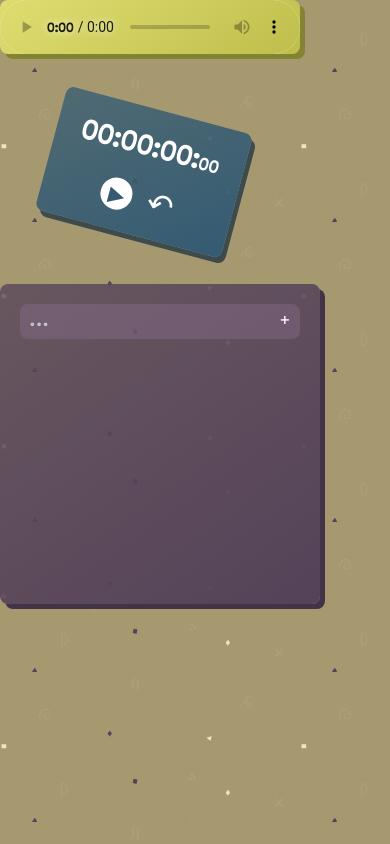
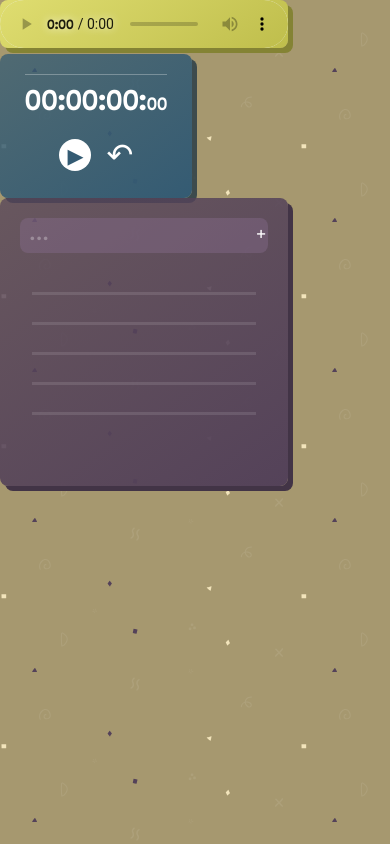
Before and after one commit to michaeland974/junk-drawer-app, a React (Vite) app in the folder client/: page / in a window 390 px wide. Built offline with nearby package versions, Linux system fonts and the light colour scheme.

Commit message:
style: Mobile styles updated for Notepad component

```diff
--- a/client/src/Components/MusicPlayer/styles/MusicPlayer.module.css
+++ b/client/src/Components/MusicPlayer/styles/MusicPlayer.module.css
@@ -1,6 +1,9 @@
 #player{
   --background-gradient: linear-gradient(145deg, #dfdd70,
                                          var(--secondary-green));
+  width: calc(var(--mobile-dimension) * 1.5);
+  height: calc(var(--mobile-dimension) * 0.25);
+
   background: var(--background-gradient);
   border-radius: var(--border-radius);
   box-shadow:  5px 5px 0px #848334;
--- a/client/src/Components/Notepad/Notepad.tsx
+++ b/client/src/Components/Notepad/Notepad.tsx
@@ -6,15 +6,26 @@ import { useNotes } from '../../hooks/useNotes';
 export const Notepad = () => {
   const [{input, list, setList,
           handleChange, handleAddNote, editNote}] = useNotes();
+  const isEmpty = (list.length === 0);
+
+  const Empty = () => {
+    return(
+      <div id={styles['empty']}>
+        {[...Array(5)].map((el) => <span className={styles['line']}></span>)}
+      </div>
+    );
+  };
 
   return (
     <div className={styles['container']}>
       <Input value={input}
              actions={{change: handleChange,
                        add: handleAddNote}}/>
-      <List notes={list}
-            actions={{set: setList,
-                      edit: editNote}}/>
+      {isEmpty ? <Empty /> :
+                 <List notes={list}
+                    actions={{set: setList,
+                              edit: editNote}}/>}
+
     </div>
   );
 };
--- a/client/src/Components/Notepad/styles/Note.module.css
+++ b/client/src/Components/Notepad/styles/Note.module.css
@@ -27,8 +27,8 @@ input[type=checkbox]:checked{
 .button-group{
   display: flex;
   gap: var(--checkbox-size);
-    /* fixing overflow */
-  transform: translateX(calc(var(--checkbox-size) * -1));
+    /* fixing overflow from custom checkbox */
+  transform: translateX(calc(var(--checkbox-size) * -3));
 }
 
 .input-group > input:checked + .text {
--- a/client/src/Components/Notepad/styles/Notepad.module.css
+++ b/client/src/Components/Notepad/styles/Notepad.module.css
@@ -7,19 +7,39 @@
   color: white;
   border-radius: var(--border-radius);
 
-  padding-right: 1em;
   padding: 1em;
-  width: 20rem;
-  height: 20rem;
+
+  width: calc(var(--mobile-dimension) * 1.5);
+  height: calc(var(--mobile-dimension) * 1.5);
+
   overflow-y: scroll;
   -ms-overflow-style: none;  /* Internet Explorer 10+ */
   scrollbar-width: none;  /* Firefox */
 
   background: linear-gradient(145deg, #544259c1,
-                                      var(--secondary-purple));
+                              var(--secondary-purple));
   box-shadow:  5px 5px 0px #423446;
 }
 
 .container::-webkit-scrollbar {
   display: none;  /* Safari and Chrome */
 }
+
+#empty{
+  display: flex;
+  flex-direction: column;
+  padding-top: 1em;
+}
+
+.line{
+  display: inline-block;
+  text-align: center;
+}
+
+.line:before {
+  content: '';
+  width: 90%;
+  height: 3px;
+  display: inline-block;
+  background: rgba(255, 255, 255, 0.11);
+}
--- a/client/src/Components/Stopwatch/styles/Stopwatch.module.css
+++ b/client/src/Components/Stopwatch/styles/Stopwatch.module.css
@@ -9,14 +9,12 @@
   font-size: var(--fs-xl);
   text-align: center;
 
-  margin: 3rem;
-  width: 12rem;
-  height: 8rem;
-  transform: var(--rotate);
+  width: var(--mobile-dimension);
+  height: calc(var(--mobile-dimension) * 0.75);
   border-radius: var(--border-radius);
-  /* background-color: var(--secondary-blue); */
+  /* transform: var(--rotate); */
+
   background: linear-gradient(145deg, var(--secondary-blue-with-opacity),
                                       var(--secondary-blue));
   box-shadow:  5px 5px 0px #1f3644c6;
-              /*-5px -5px 0px #4980a256*/;
 }
--- a/client/src/Components/Stopwatch/styles/TimeDisplay.module.css
+++ b/client/src/Components/Stopwatch/styles/TimeDisplay.module.css
@@ -1,6 +1,7 @@
 .display{
   color: white;
-  border-top: 1px solid var(--primary-with-opacity);
+  border-top: 1px solid var(--white-with-opacity);
+  /* border-top: 1px solid var(--primary-with-opacity); */
 }
 
 #deciseconds{
--- a/client/src/global-styles/App.css
+++ b/client/src/global-styles/App.css
@@ -12,8 +12,9 @@
   --secondary-green: #BFBE4C;
   --secondary-green-with-opacity: #bfbd4ca7;
   --highlight: #BFBE4C;
-  --white-with-opacity: rgba(255, 255, 255, 0.61);;
+  --white-with-opacity: rgba(255, 255, 255, 0.285);
 
+  --mobile-dimension: 12rem;
   --rotate: rotate(15deg);
   --border-radius: 8px;
   --line-height-xl: 1rem;
@@ -22,6 +23,10 @@
 }
 
 body{
+  display: grid;
+  grid-template-columns: [left]1fr [right]1fr;
+  height: 100svh;
+
   overflow: auto;
   font-family: ManualeSemiBold;
   background-image: url('./../assets/background.svg');
--- a/client/src/global-styles/reset.css
+++ b/client/src/global-styles/reset.css
@@ -33,7 +33,6 @@ html:focus-within {
 /* Set core body defaults */
 body {
   min-height: 100%;
-  /* min-height: 100vh; */
 	font-size: 16px;
   text-rendering: optimizeSpeed;
   line-height: 1.5;
```
